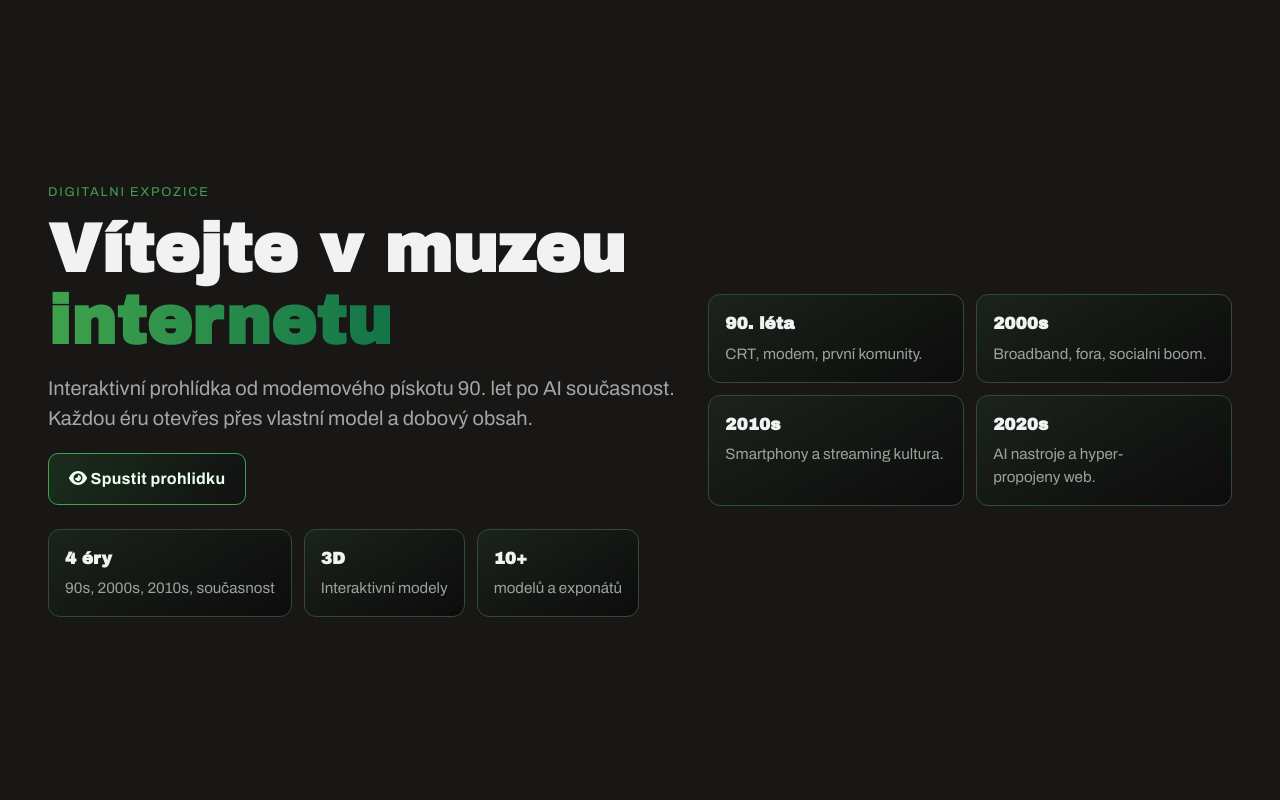
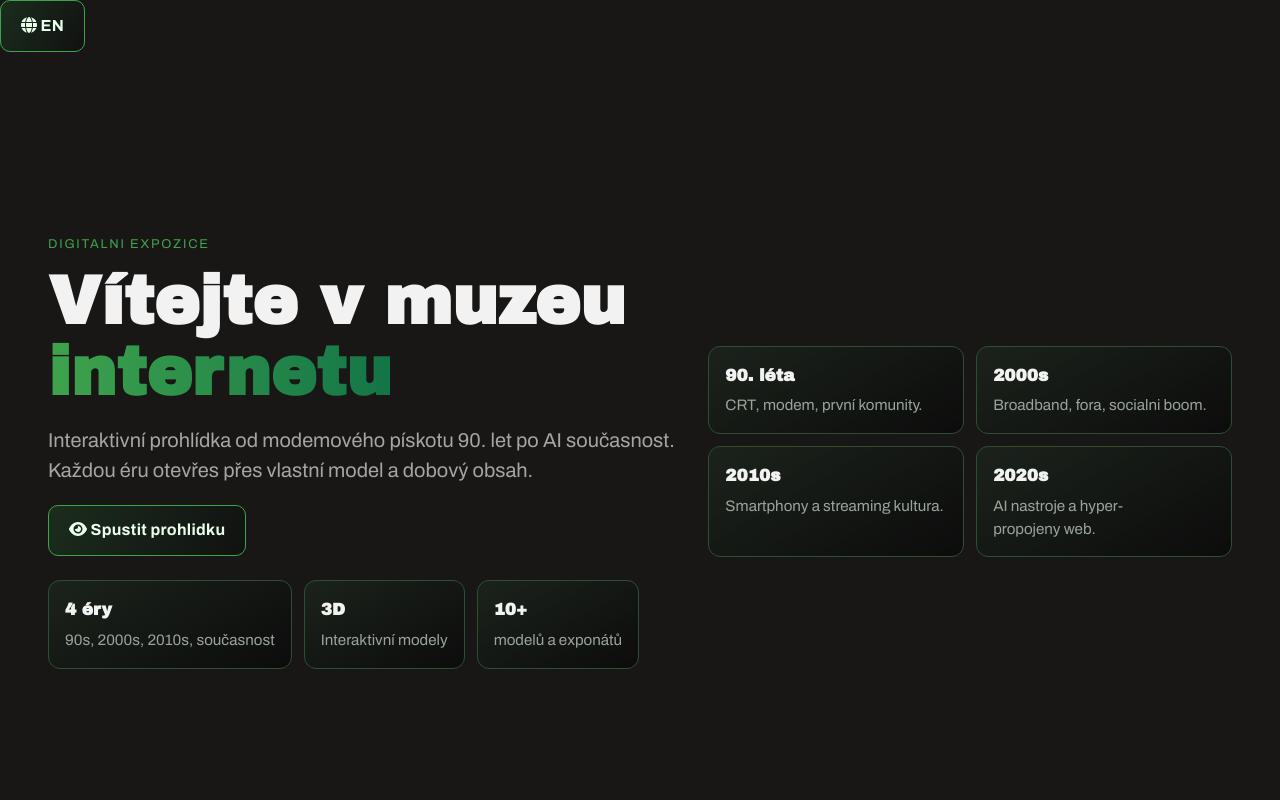
Before and after one commit to daneedev/Hackathon2026, a Vue app: page / in a window 1280 px wide. Shown: the top 800 px of the page. Built offline with nearby package versions, Linux system fonts and the light colour scheme; no server answers; a web font is replaced by a local one.

Commit message:
localization added

```diff
--- a/package.json
+++ b/package.json
@@ -17,6 +17,7 @@
     "swiper": "^12.1.2",
     "three": "^0.183.2",
     "vue": "^3.5.30",
+    "vue-i18n": "^11.3.0",
     "vue-router": "^5.0.3"
   },
   "devDependencies": {
--- /dev/null
+++ b/src/locales/cs.json
@@ -0,0 +1,9 @@
+{
+    "homepage": {
+        "welcomeText": "Vítejte v muzeu",
+        "internet": "internetu"
+    },
+    "web90s": {
+
+    }
+}
--- /dev/null
+++ b/src/locales/en.json
@@ -0,0 +1,6 @@
+{
+    "homepage": {
+        "welcomeText": "Welcome to the museum of",
+        "internet": "internet"
+    }
+}
--- a/src/main.ts
+++ b/src/main.ts
@@ -2,7 +2,7 @@ import { createApp } from "vue";
 import App from "./App.vue";
 import { library } from "@fortawesome/fontawesome-svg-core";
 import { FontAwesomeIcon } from "@fortawesome/vue-fontawesome";
-
+import { createI18n } from "vue-i18n";
 import { fas } from "@fortawesome/free-solid-svg-icons";
 import { far } from "@fortawesome/free-regular-svg-icons";
 import { fab } from "@fortawesome/free-brands-svg-icons";
@@ -10,9 +10,20 @@ import router from "./router";
 
 library.add(fas, far, fab);
 import "./assetts/reset.css";
-import "./assets/main.css";
+import cs from "./locales/cs.json";
+import en from "./locales/en.json";
+
+const i18n = createI18n({
+  locale: "cs",
+  fallbackLocale: "en",
+  messages: {
+    cs: cs,
+    en: en,
+  },
+});
 
 createApp(App)
   .use(router)
+  .use(i18n)
   .component("font-awesome-icon", FontAwesomeIcon)
   .mount("#app");
--- a/src/views/HomeView.vue
+++ b/src/views/HomeView.vue
@@ -6,6 +6,9 @@ import Slider from "../components/Slider.vue";
 import { SwiperSlide } from "swiper/vue";
 import Slide from "../components/Slide.vue";
 import PreviewCard from "../components/PreviewCard.vue";
+import "../assets/main.css";
+import { useI18n } from "vue-i18n";
+const { t, locale } = useI18n();
 
 const router = useRouter();
 
@@ -22,16 +25,31 @@ const openWeb90 = () => {
 const openWeb2000 = () => {
   router.push("/web2000");
 };
+
+function changeLocale() {
+  if (locale.value === "cs") {
+    locale.value = "en";
+  } else {
+    locale.value = "cs";
+  }
+}
 </script>
 
 <template>
+  <section class="lang-switcher">
+    <Button
+      icon="fa-solid fa-globe"
+      :label="locale === 'cs' ? 'EN' : 'CZ'"
+      :on-click="changeLocale"
+    />
+  </section>
   <section class="hero-section">
     <div class="hero-content">
       <p class="hero-kicker">Digitalni expozice</p>
       <h1 class="hero-text">
-        Vítejte v muzeu
+        {{ t("homepage.welcomeText") }} <br />
         <TextGradient primaryColor="#3FA34D" secondaryColor="#137547">
-          internetu
+          {{ t("homepage.internet") }}
         </TextGradient>
       </h1>
       <p class="hero-subtitle">
```
Also changed, not shown: 1 other file (tests, documents, lock files or other folders).
